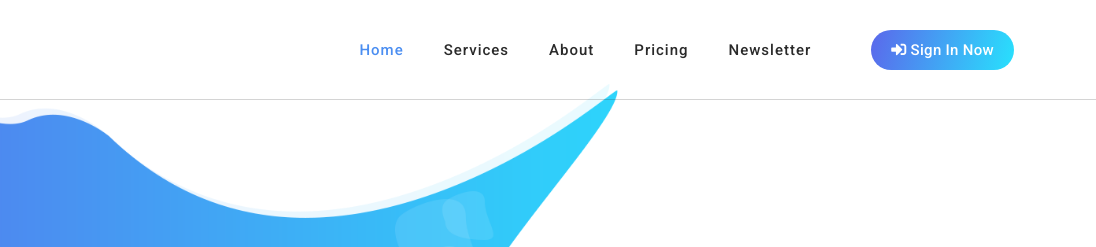
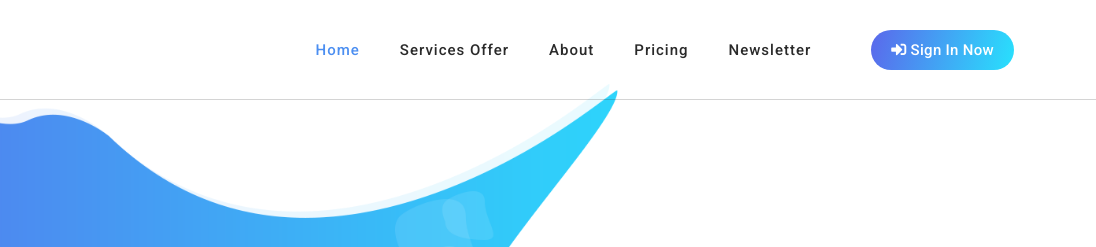
Before and after one commit to Satwik-uppada/DevOps_Sem7, a plain HTML site: page index.html in a window 1280 px wide. Shown: the top 247 px of the page, 184-1280 px from the left. Drawn offline with Linux system fonts and the light colour scheme.

Commit message:
Update index.html

```diff
--- a/index.html
+++ b/index.html
@@ -62,7 +62,7 @@ https://templatemo.com/tm-570-chain-app-dev
             <!-- ***** Menu Start ***** -->
             <ul class="nav">
               <li class="scroll-to-section"><a href="#top" class="active">Home</a></li>
-              <li class="scroll-to-section"><a href="#services">Services</a></li>
+              <li class="scroll-to-section"><a href="#services">Services Offer</a></li>
               <li class="scroll-to-section"><a href="#about">About</a></li>
               <li class="scroll-to-section"><a href="#pricing">Pricing</a></li>
               <li class="scroll-to-section"><a href="#newsletter">Newsletter</a></li>
```
